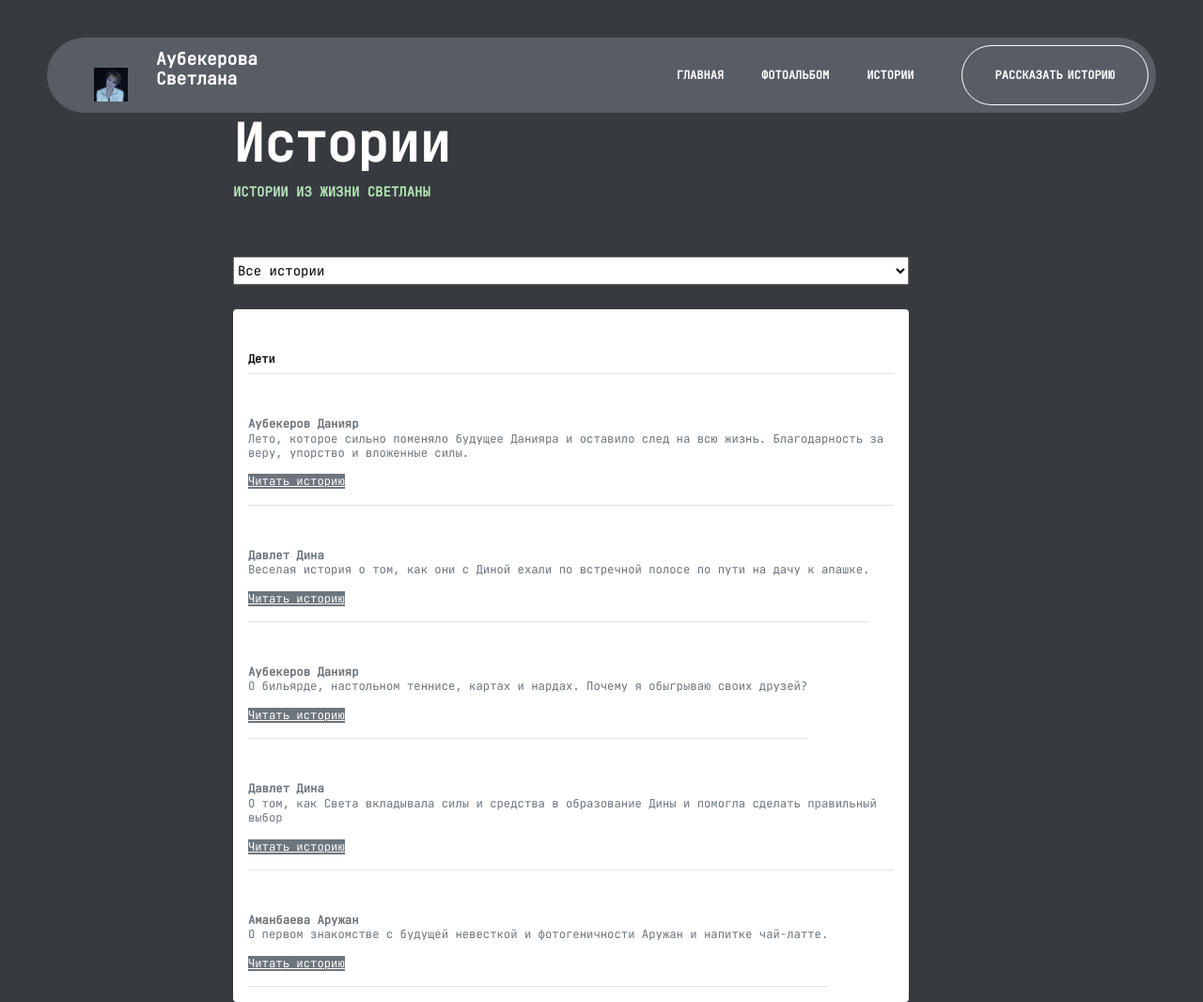
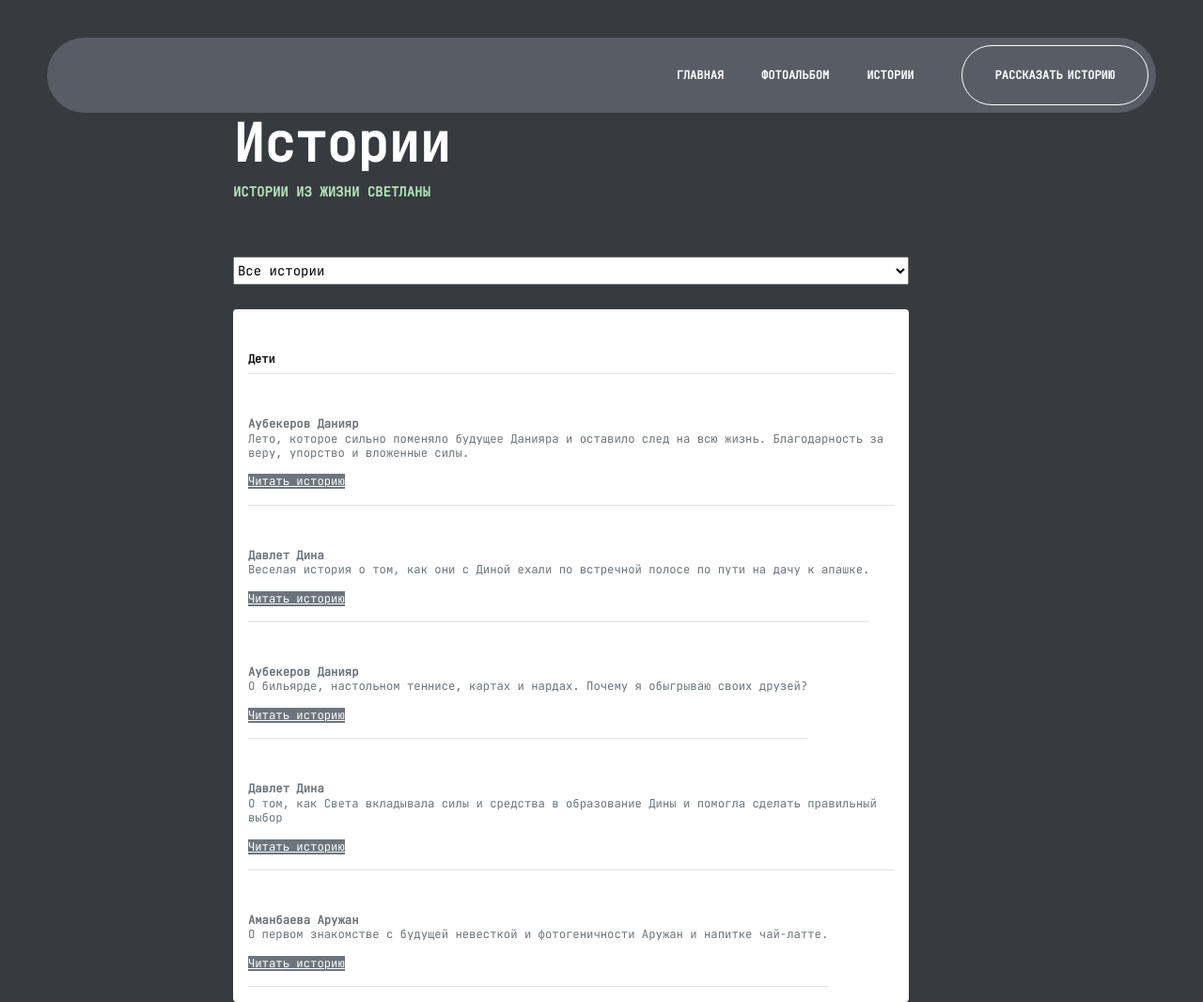
Before and after one commit to daniyardake/yalana, a plain HTML site: page stories.html in a window 1280 px wide. Shown: the top 1066 px of the page at 94% size. Drawn offline with nearby package versions, Linux system fonts and the light colour scheme.

Commit message:
Update stories.html

```diff
--- a/stories.html
+++ b/stories.html
@@ -53,13 +53,7 @@
 		<!-- Header -->
 		<header class="header">
 
-			<!-- logo -->
-			<div class="logo">
-				<a href="#">
-					<img class="logo-img" src="images/logo.jpg" alt="" />
-					<span class="logo-lnk"> Аубекерова <br />Светлана</span>
-				</a>
-			</div>
+
 
 			<!-- menu button -->
 			<a href="#" class="menu-btn"><span></span></a>
```
